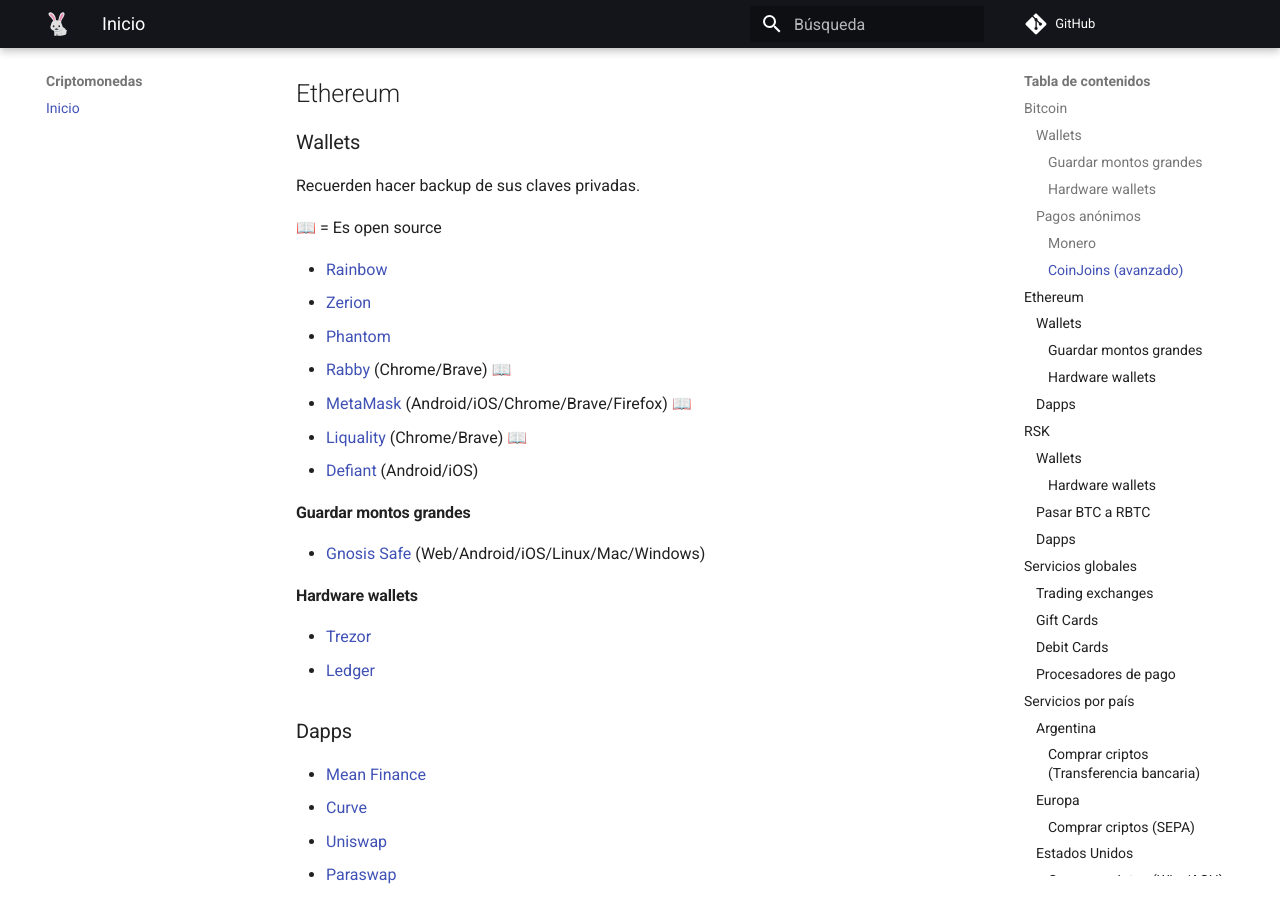
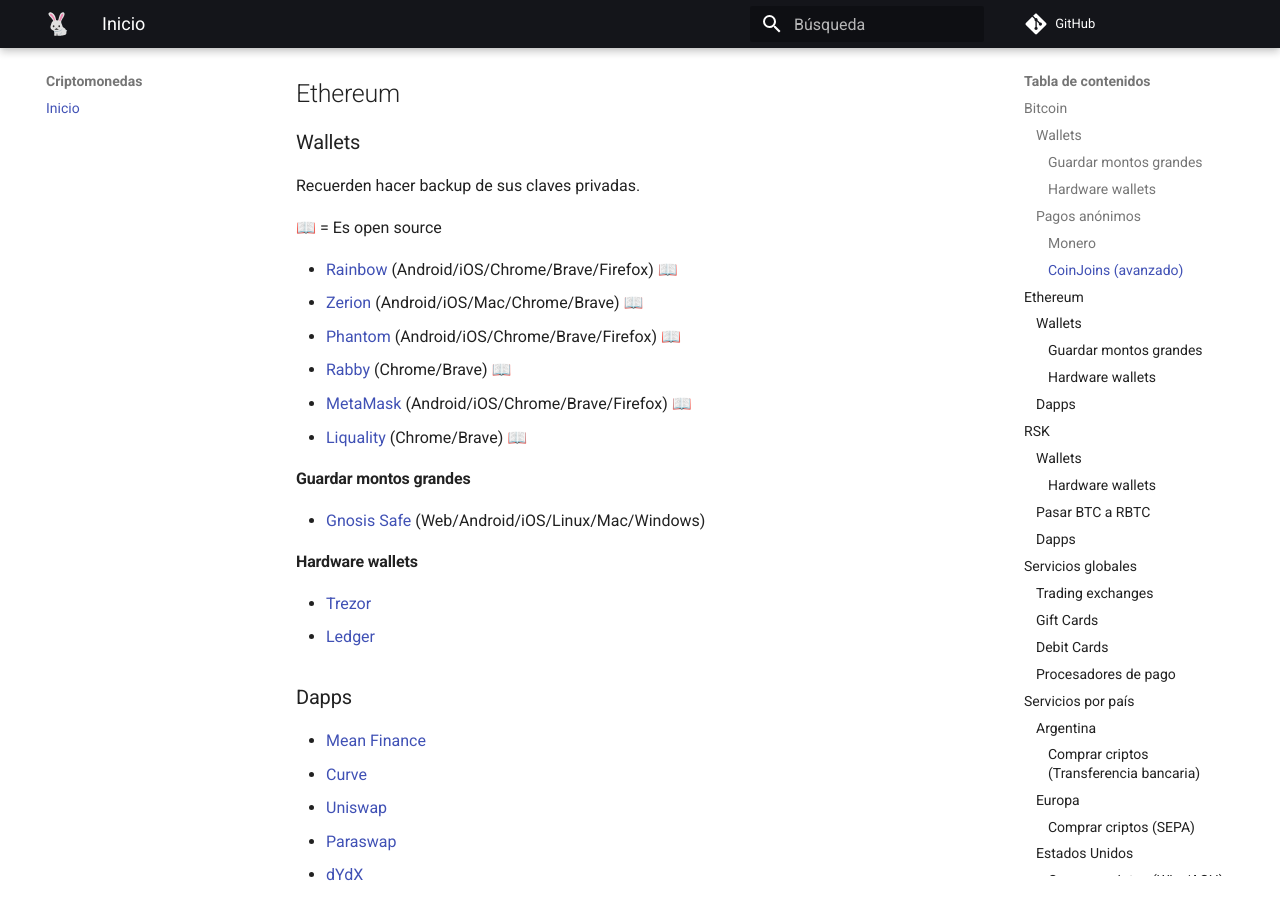
Before and after one commit to anomalouscode/wiki, an MkDocs documentation site: the page built from docs/criptomonedas/index.md, in a window 1280 px wide and 900 px high, scrolled down 1686 px. Built offline with MkDocs 1.6.1 and Material for MkDocs 9.7.7, drawn with Linux system fonts in a browser that asks for light colours; comment, search, counter and statistics services are not loaded.

Commit message:
Update index.md

```diff
--- a/docs/criptomonedas/index.md
+++ b/docs/criptomonedas/index.md
@@ -59,13 +59,12 @@
 
 📖 = Es open source
 
-- [Rainbow](https://rainbow.me/)
-- [Zerion](https://zerion.io/)
-- [Phantom](https://phantom.app/)
+- [Rainbow](https://rainbow.me/) (Android/iOS/Chrome/Brave/Firefox) 📖
+- [Zerion](https://zerion.io/) (Android/iOS/Mac/Chrome/Brave) 📖
+- [Phantom](https://phantom.app/) (Android/iOS/Chrome/Brave/Firefox) 📖
 - [Rabby](https://rabby.io/) (Chrome/Brave) 📖
 - [MetaMask](https://metamask.io/) (Android/iOS/Chrome/Brave/Firefox) 📖
 - [Liquality](https://liquality.io/) (Chrome/Brave) 📖
-- [Defiant](https://defiantapp.tech/) (Android/iOS)
 
 #### Guardar montos grandes
 
```
